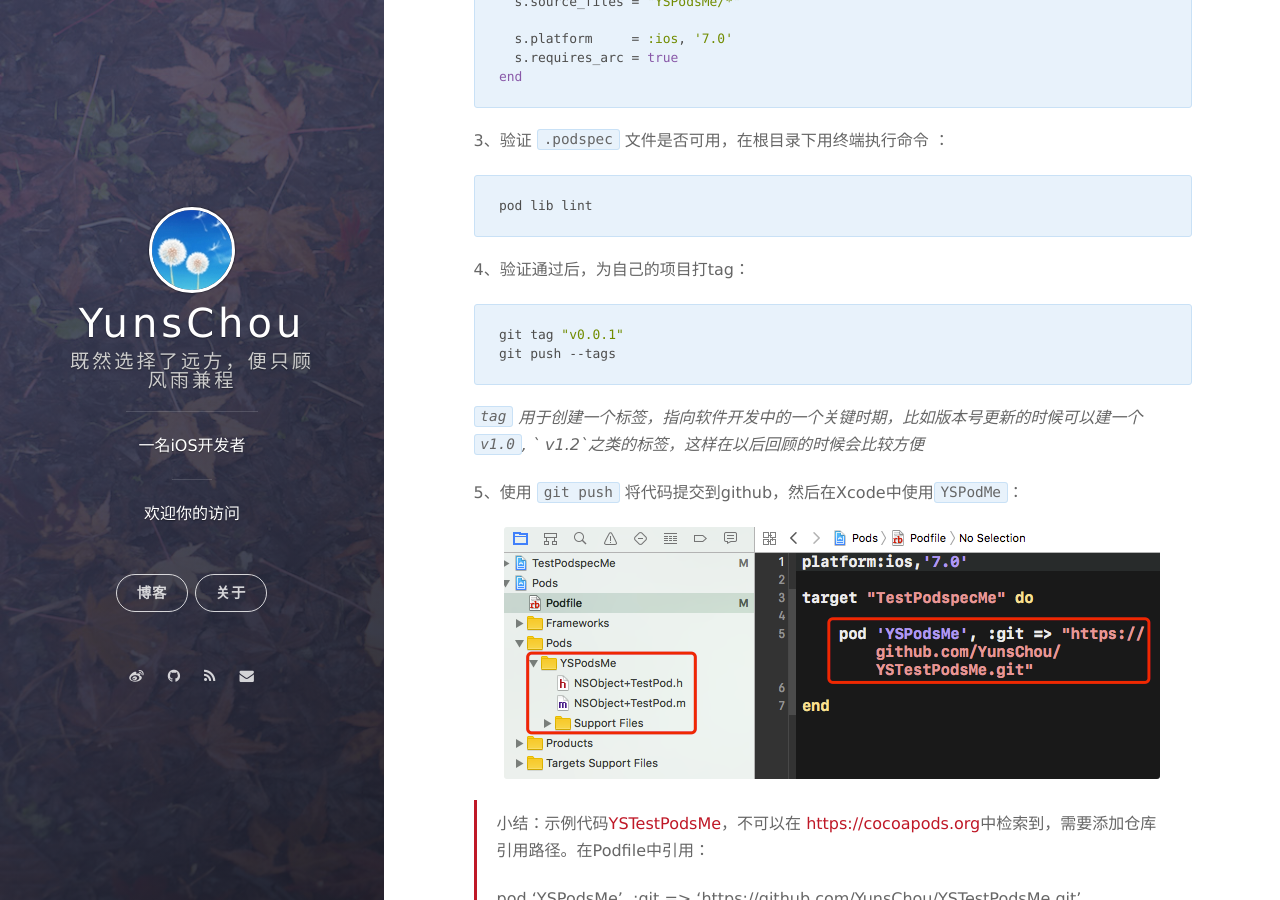
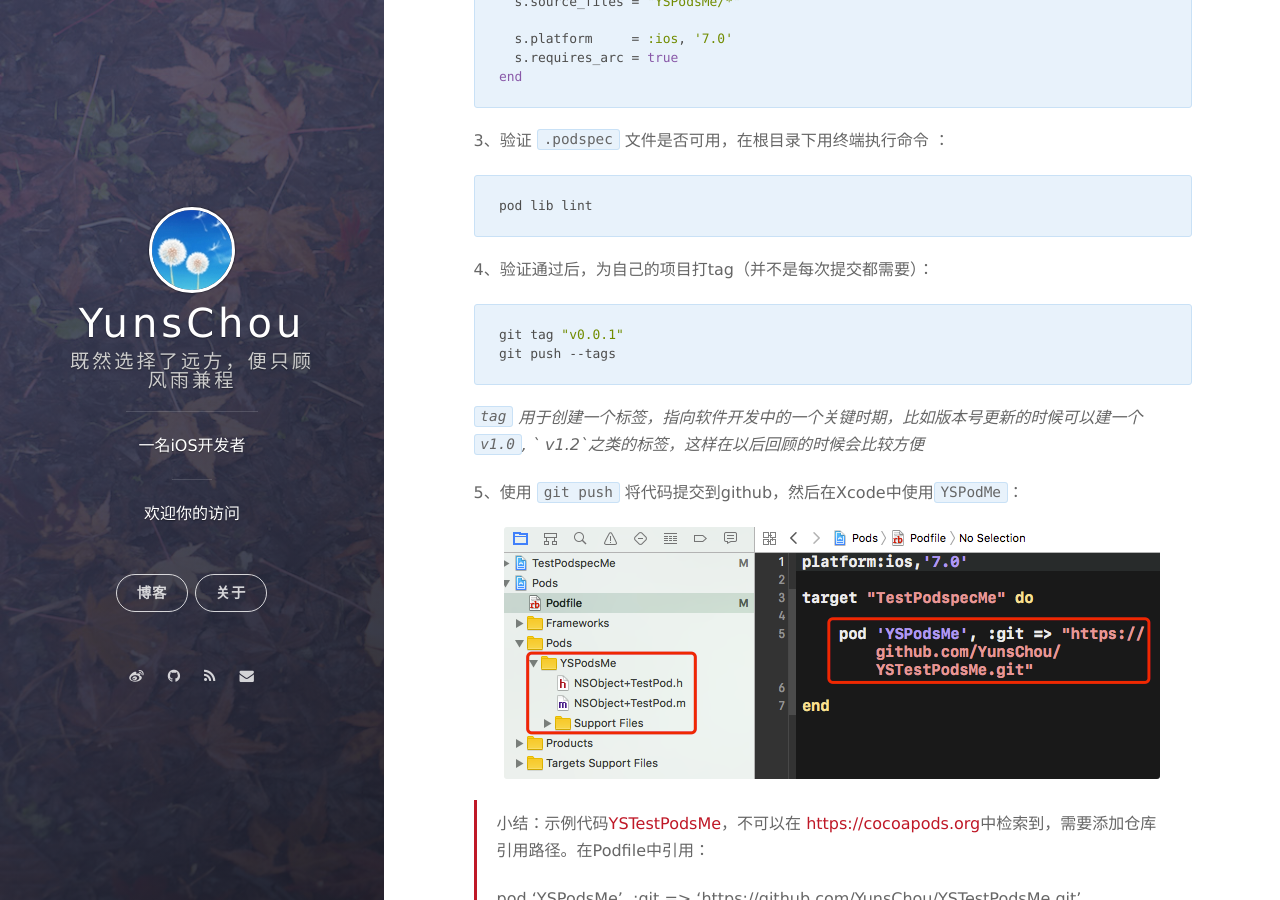
Before and after one commit to YunsChou/Yuns.github.io, a Jekyll site: the page built from _posts/2016-12-17-mediator-learn-0.md, in a window 1280 px wide and 900 px high, scrolled down 2040 px. Built offline with Jekyll 4.4.1, drawn with Linux system fonts in a browser that asks for light colours; nearby versions of some CDN libraries; Markdown is read by kramdown in place of the engine named in the settings; comment, search, counter and statistics services are not loaded.

Commit message:
并不是每次都需要创建tag

````diff
--- a/_posts/2016-12-17-mediator-learn-0.md
+++ b/_posts/2016-12-17-mediator-learn-0.md
@@ -88,7 +88,7 @@
 pod lib lint
 ```
 
-4、验证通过后，为自己的项目打tag：
+4、验证通过后，为自己的项目打tag（并不是每次提交都需要）：
 
 ```
 git tag "v0.0.1"
````
